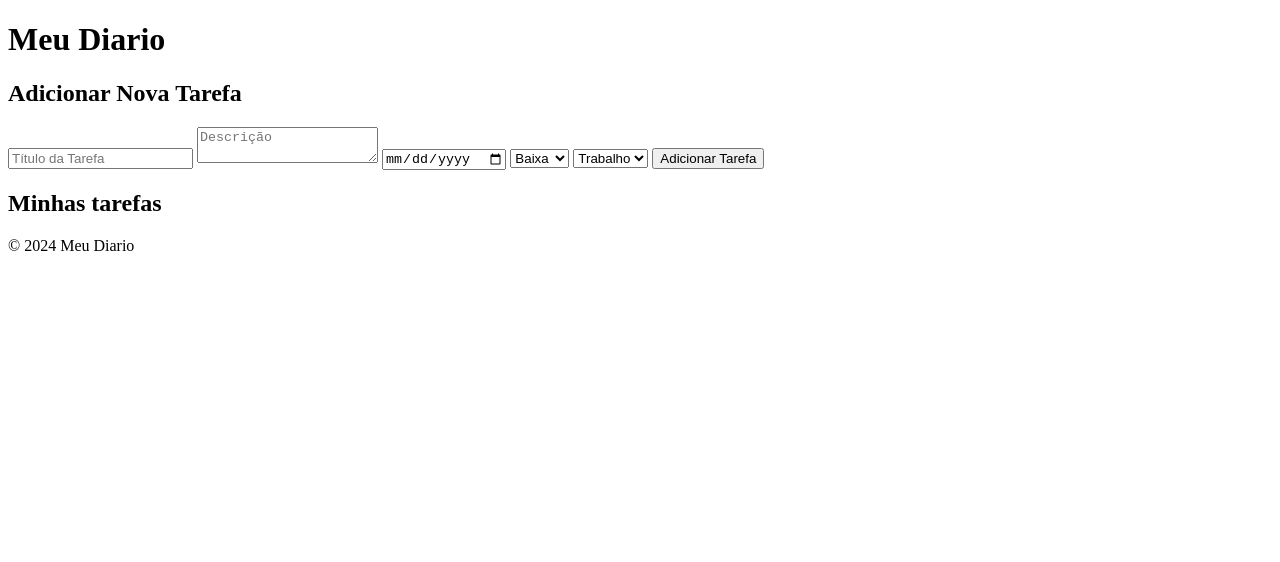
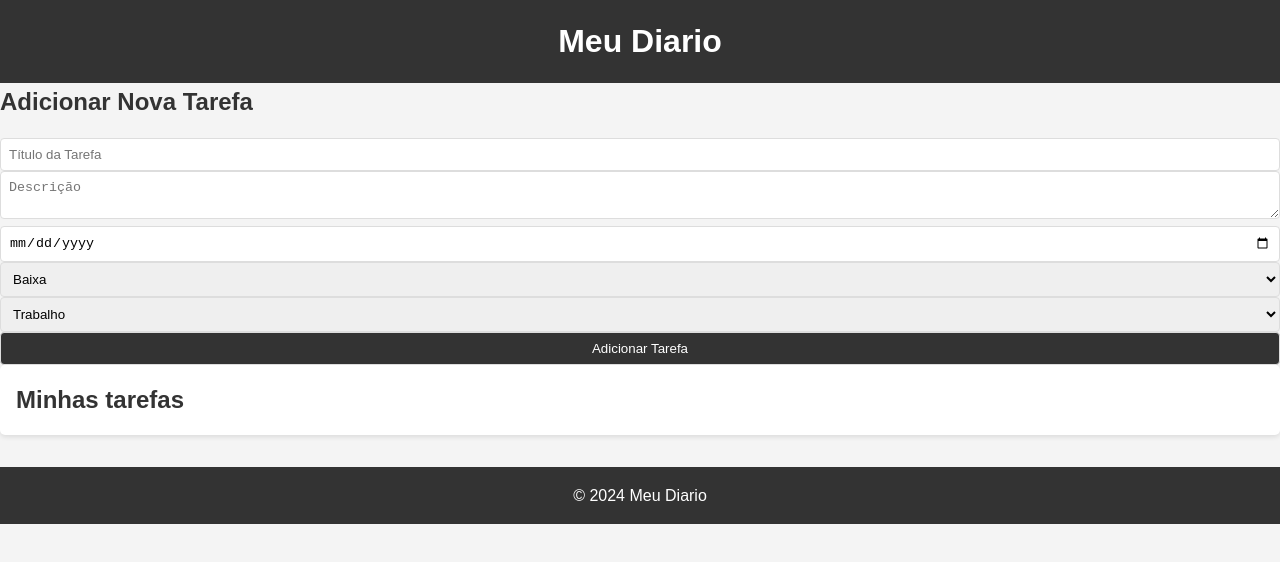
Before and after one commit to JoNasgaBri/data-planner, a plain HTML site: page index.html in a window 1280 px wide. Drawn offline with Linux system fonts and the light colour scheme.

Commit message:
Commit feat: add Css and task Js

```diff
--- a/css/style.css
+++ b/css/style.css
@@ -3,3 +3,80 @@
     padding: 0;
     box-sizing: border-box;
 }
+
+body {
+    font-family: Arial, sans-serif;
+    line-height: 1.6;
+    color: #333;
+    background-color: #f4f4f4;
+}
+
+.container {
+    width: 98%;
+    max-width: 1200px;
+    margin: 0 auto;
+    padding: 1rem;
+}
+
+header {
+    background-color: #333;
+    color: #fff;
+    text-align: center;
+    padding: 1rem;
+}
+
+#task-form {
+    display: grid;
+    gap: 1rem;
+}
+
+input, textarea, select, button {
+    width: 100%;
+    padding: 0.5rem;
+    border: 1px solid #ddd;
+    border-radius: 4px;
+}
+
+button {
+    background-color: #333;
+    color: #fff;
+    cursor: pointer;
+    transition: background-color 0.3 ease;
+}
+
+button:hover {
+    background-color: #555;
+}
+/* Lista de tarefas */
+
+#task-list {
+    background-color: #fff;
+    border-radius: 5px;
+    padding: 1rem;
+    box-shadow: 0 2px 5px rgba(0, 0, 0,0.1);
+}
+
+.task-item {
+    background-color: #f9f9f9;
+    border:1px solid #ddd;
+    border-radius: 4px;
+    padding: 1rem;
+    margin-bottom: 1rem;
+}
+
+.task-item h3 {
+    margin-bottom: 0.5rem;
+}
+
+.task-meta{
+    font-size: 0.9 rem;
+    color: #666;
+}
+
+footer {
+    text-align: center;
+    padding: 1rem;
+    background-color: #333;
+    color: #fff;
+    margin-top: 2rem;
+}
--- a/index.html
+++ b/index.html
@@ -4,6 +4,7 @@
     <meta charset="UTF-8">
     <meta name="viewport" content="width=device-width, initial-scale=1.0">
     <title>Meu Diario</title>
+    <link rel="stylesheet" href="css/style.css">
 </head>
 <body>
     <header>
```
